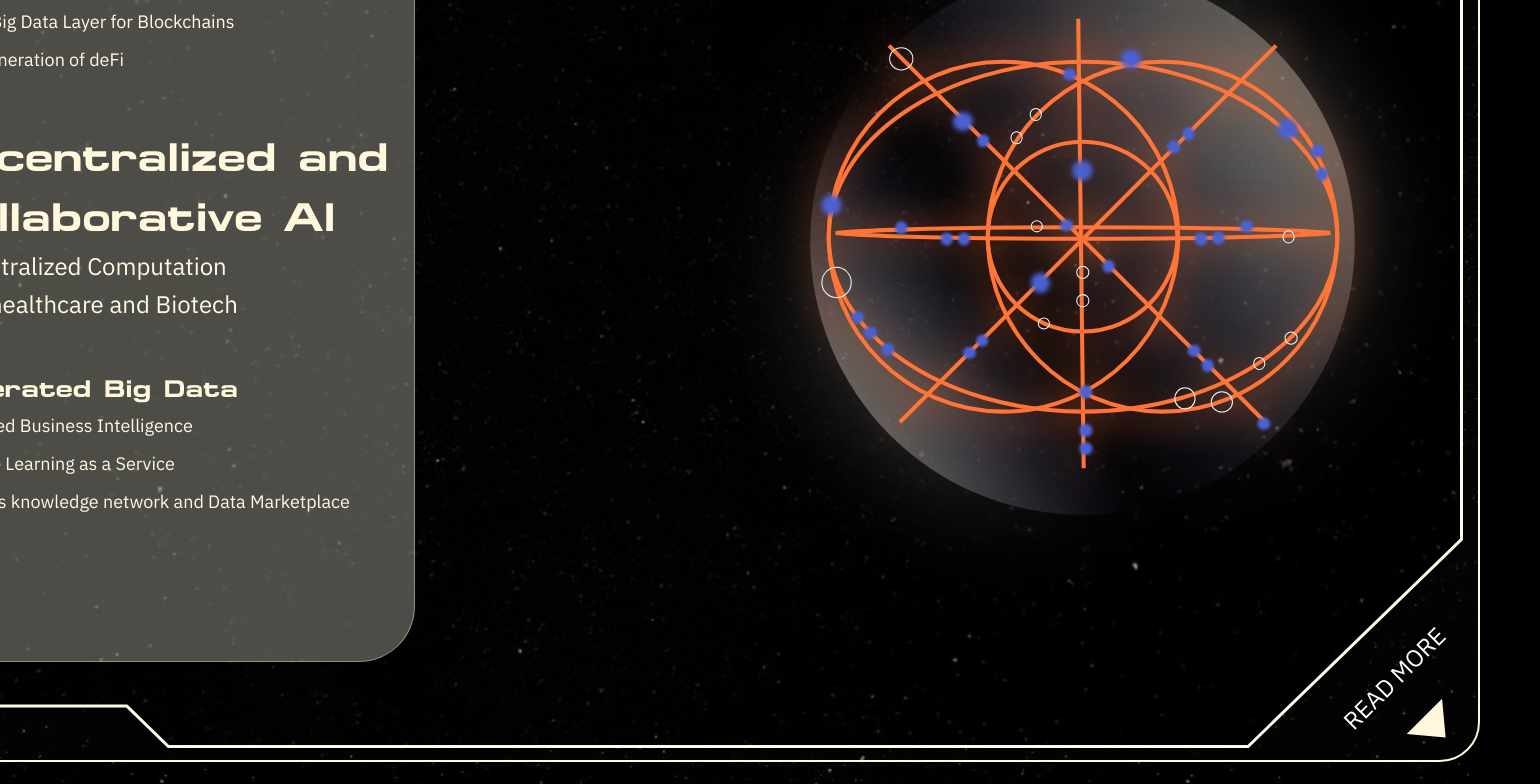
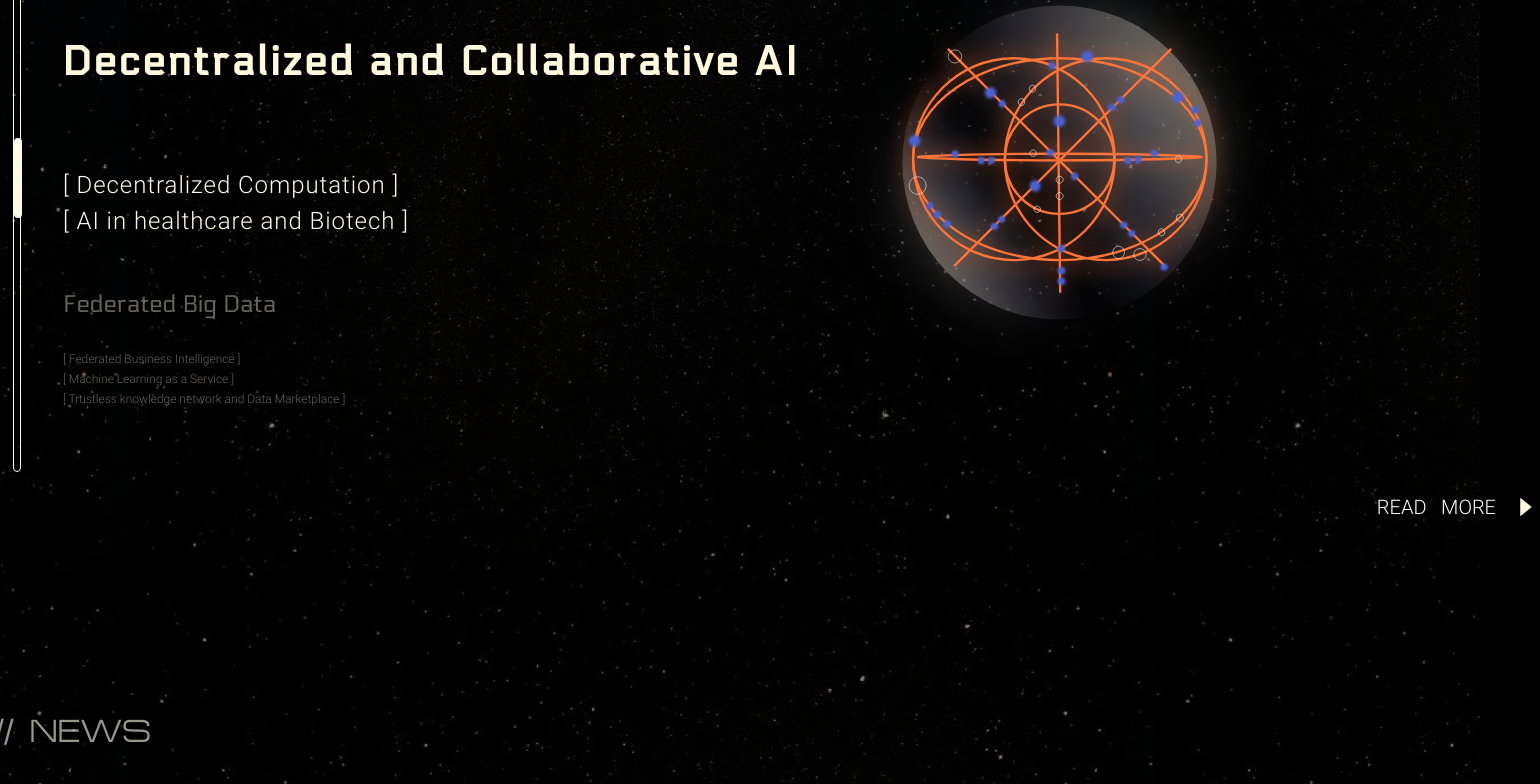
Before and after one commit to AzamHosseinian/jungo-ai, a React (Vite) app: page / in a window 1280 px wide. Shown: the part 4580-5364 px from the top of the page, 1540 px wide, since content can reach past the window. Built offline with nearby package versions, Linux system fonts and the light colour scheme.

Commit message:
update style of each usecase

```diff
--- a/src/components/UseCases/UseCases.jsx
+++ b/src/components/UseCases/UseCases.jsx
@@ -8,18 +8,19 @@ const UseCases = () => {
     {
       title: "Crypto-AI Integration",
       description:
-        "AI and Big Data Layer for Blockchains\nNext Generation of deFi",
+        "[ AI and Big Data Layer for Blockchains ]\n[ Next Generation of deFi ]",
       image: "/assets/images/Usecase/image1.svg",
     },
     {
       title: "Decentralized and Collaborative AI",
-      description: "Decentralized Computation\nAI in healthcare and Biotech",
+      description:
+        "[ Decentralized Computation ]\n[ AI in healthcare and Biotech ]",
       image: "/assets/images/Usecase/image1.svg",
     },
     {
       title: "Federated Big Data",
       description:
-        "Federated Business Intelligence\nMachine Learning as a Service\nTrustless knowledge network and Data Marketplace",
+        "[ Federated Business Intelligence ]\n[ Machine Learning as a Service ]\n[ Trustless knowledge network and Data Marketplace ]",
       image: "/assets/images/Usecase/image1.svg",
     },
   ];
@@ -38,37 +39,23 @@ const UseCases = () => {
   }, []);
 
   return (
-    <div
-      className="relative flex w-[1680px] h-[1040px] bg-cover items-center justify-center m-auto mb-[80px] mt-[80px]"
-      style={{ backgroundImage: `url(/assets/images/Usecase/base.svg)` }} // Background SVG
-    >
+    <div className="relative flex w-[1680px] h-[1040px] justify-center items-center pl-[183px] pr-[205px]">
       {/* Top-left corner: 04, Icon, USE CASES */}
-      <div className="absolute top-5 left-5 flex items-center space-x-4">
-        <span className="text-[#FFFAE6] text-[32px] font-bold font-microExtendFLF pl-6">
-          04
-        </span>
-        {/* Replace with actual icon */}
-        <img
-          src="/assets/images/Usecase/icon1.svg"
-          alt="icon"
-          className="w-14 h-14 "
-        />
-        <span className="text-[#FFFAE6] text-[32px] uppercase tracking-wide font-microExtendFLF font-bold ">
-          Use Cases
-        </span>
+      <div className="absolute top-0 left-0 flex items-center space-x-4">
+        <span className="custom-h1 ">04 /// USE CASES</span>
       </div>
 
       {/* Left Panel with Background Rectangle */}
-      <div className="relative flex w-[606px] h-[800px] bg-[#FFFAE6]/30 border border-[#FFF8DC]/40 rounded-[56px] p-6 overflow-hidden mt-[40px] ml-[40px]">
+      <div className="relative flex w-2/3 h-[800px] overflow-hidden mt-[80px]">
         {/* Text Sections and Vertical Navigation Bar */}
         <div className="relative w-full h-full">
           {/* Vertical Navigation Bar */}
-          <div className="absolute left-[30px] top-24 h-[601px] w-[15px] bg-transparent border border-[#FFFAE6] rounded-[16.5px] z-10">
+          <div className="absolute left-[30px] top-20 h-[590px] w-[8px] bg-transparent border border-[#FFFAE6] rounded-[16.5px] z-10">
             <div
-              className="absolute w-[15px] h-[90px] bg-[#FFFAE6] rounded-[16.5px] transition-all duration-300"
+              className="absolute w-[8px] h-[80px] bg-[#FFFAE6] rounded-[16.5px] transition-all"
               style={{
                 top: `${
-                  ((601 - 90) / (sections.length - 1)) * activeSection
+                  ((590 - 80) / (sections.length - 1)) * activeSection
                 }px`, // Dynamic top position based on the number of sections
               }}
             ></div>
@@ -77,7 +64,7 @@ const UseCases = () => {
           {/* Text Sections */}
           <div
             ref={sectionsRef}
-            className="relative w-full h-full overflow-y-scroll pl-[68px] pt-20"
+            className="relative w-full h-full overflow-y-scroll pt-20 pl-20"
           >
             {sections.map((section, index) => (
               <div
@@ -86,17 +73,38 @@ const UseCases = () => {
                 style={{ scrollSnapAlign: "start" }}
                 onClick={() => setActiveSection(index)}
               >
+                {/* Title */}
                 <h2
-                  className={`text-left text-[24px] transition-all duration-300 font-microExtendFLF font-bold text-[#FFF8DC] ${
-                    activeSection === index ? "text-[40px]" : ""
+                  className={`text-left transition-all duration-300 font-electrolize font-bold ${
+                    activeSection === index
+                      ? "text-[40px] tracking-[3.2px] mb-[75px]" // 40px size with 8% letter spacing, 75px space when active
+                      : "text-[24px] tracking-normal mb-[26px]" // 20px size without letter spacing, 26px space when not active
                   }`}
+                  style={{
+                    color:
+                      activeSection === index
+                        ? "#FFF8DC"
+                        : "rgba(255, 248, 220, 0.4)", // 100% color if active, 40% opacity if not active
+                    WebkitTextStroke:
+                      activeSection === index ? "2px #FFF8DC" : "#FFF8DC", // Stroke if active
+                  }}
                 >
                   {section.title}
                 </h2>
+
+                {/* Description */}
                 <p
-                  className={`text-left text-[18px] text-[#FFFAE6] whitespace-pre-line font-ibmPlexSans leading-[38px] ${
-                    activeSection === index ? "text-[24px]" : ""
+                  className={`text-left transition-all duration-300 whitespace-pre-line font-roboto ${
+                    activeSection === index
+                      ? "text-[24px] tracking-[0.96px] leading-[36px]" // 24px with 4% letter spacing and 26px line height if active
+                      : "text-[12px] tracking-normal font-light leading-[20px]" // 12px font size, no letter spacing, light font, and 13px line height if not active
                   }`}
+                  style={{
+                    color:
+                      activeSection === index
+                        ? "#FFFAE6"
+                        : "rgba(255, 250, 230, 0.4)", // 100% color if active, 40% opacity if not active
+                  }}
                 >
                   {section.description}
                 </p>
@@ -107,8 +115,7 @@ const UseCases = () => {
       </div>
 
       {/* Right Panel: Dynamic Image Display */}
-      {/* Adjusted margin between the left panel and the image panel to 270px */}
-      <div className="w-1/2 flex items-center justify-center p-6 ml-[270px]">
+      <div className="w-1/3 flex items-center justify-center">
         <img
           src={sections[activeSection].image}
           alt={sections[activeSection].title}
@@ -117,19 +124,20 @@ const UseCases = () => {
       </div>
 
       {/* Bottom-right corner: Read More and Triangle */}
-      <div className="absolute bottom-5 right-5 flex flex-col-reverse items-end space-y-4 space-y-reverse">
+      <div className="absolute bottom-40 right-[-60px] flex flex-row-reverse items-center space-x-4 space-x-reverse">
         {/* Rotated triangle */}
-        <div
-          className="w-0 h-0 border-l-[25px] border-l-transparent border-t-[30px] border-t-[#FFF8DC] border-r-[25px] border-r-transparent"
-          style={{ transform: "rotate(-45deg)" }}
-        ></div>
+        <img
+          src="/public/assets/images/News/chevron-right.svg"
+          alt="Right Chevron"
+          className="w-[28px] h-[20px] cursor-pointer"
+        />
 
         {/* Rotated text by -45 degrees */}
         <span
-          className="text-white text-[24px] uppercase font-ibmPlexSans"
-          style={{ transform: "rotate(-45deg)" }}
+          className="text-white text-[20px] uppercase font-roboto"
+          // style={{ transform: "rotate(-45deg)" }}
         >
-          Read More
+          Read&nbsp;&nbsp;&nbsp;More
         </span>
       </div>
     </div>
```
